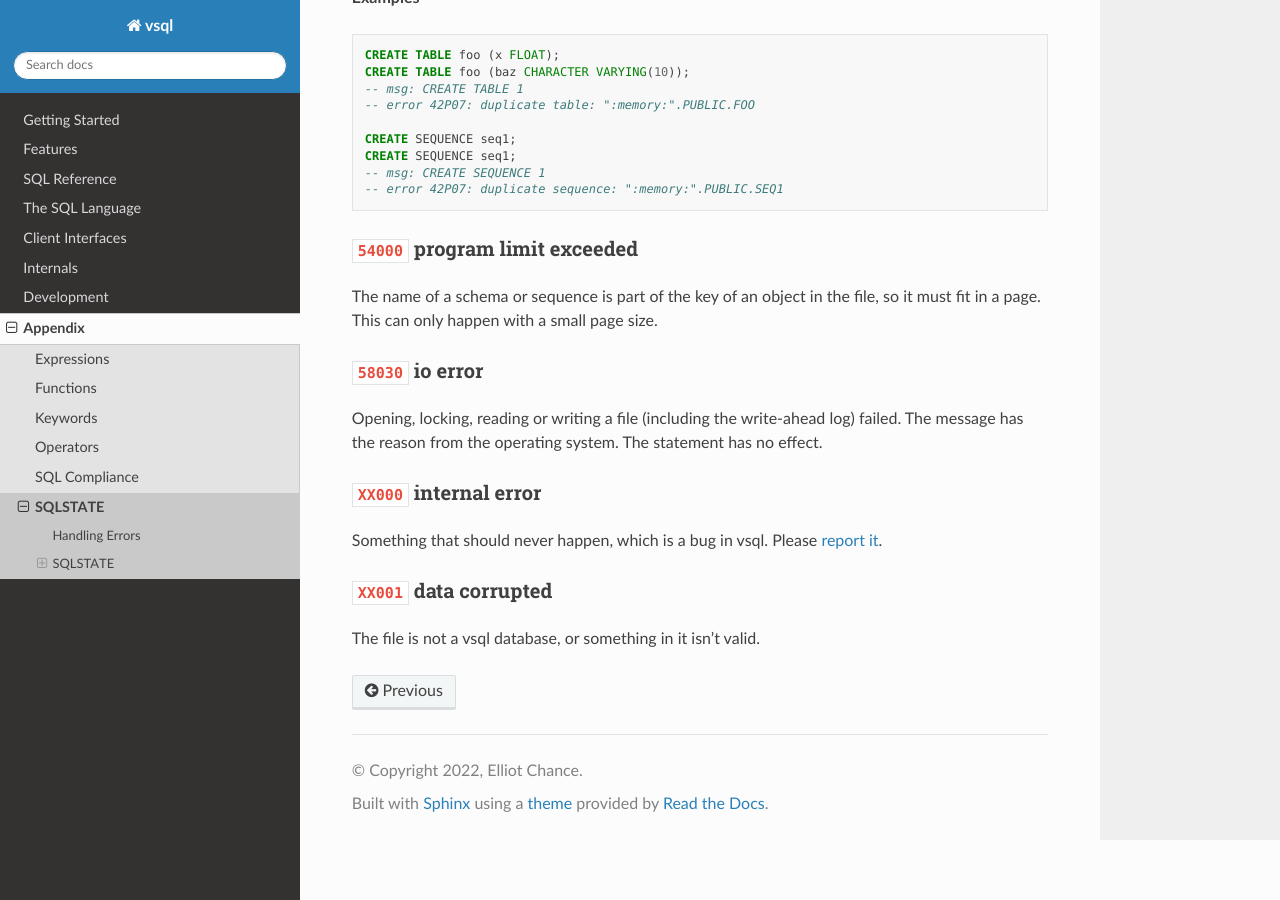
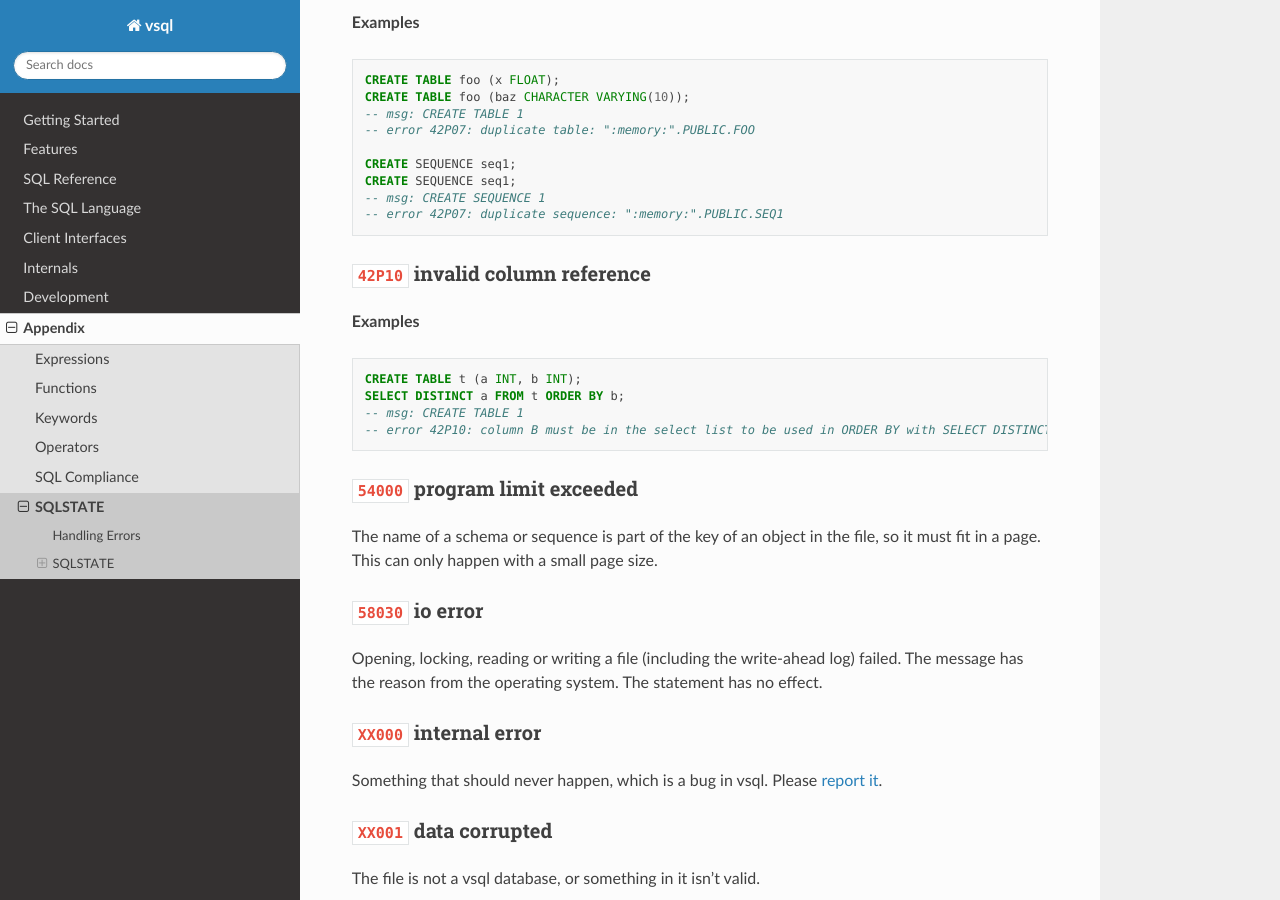
Before and after one commit to elliotchance/vsql, a Sphinx documentation site: the page built from docs/sqlstate.rst, in a window 1280 px wide and 900 px high, scrolled down 12785 px. Built offline with Sphinx 7.4.7 and the Read the Docs theme 3.1.0, drawn with Linux system fonts in a browser that asks for light colours; some of the changed text lies outside the part shown.

Commit message:
language: Support SELECT DISTINCT
Duplicate rows (where NULLs are equal) are removed before the ORDER BY,
OFFSET and FETCH, keeping the first row of each. As the standard requires,
the ORDER BY of a SELECT DISTINCT can only use the columns of the select list
(or a whole select list expression), otherwise it's a new 42P10 error, and
NEXT VALUE FOR isn't allowed in the select list (42601).

SELECT ALL is also accepted.

SQL E051-01

Fixes #454

Co-Authored-By: Claude Opus 5.5 <noreply@anthropic.com>

```diff
--- a/docs/sql-compliance.rst
+++ b/docs/sql-compliance.rst
@@ -97,7 +97,7 @@ As of the latest version (or at least the version of this documentation)
    * - ⭕ **E051**
      - **Basic query specification**
 
-   * - ❌ E051-01
+   * - ✅ E051-01
      - ``SELECT DISTINCT``
 
    * - ✅ E051-02
--- a/docs/sqlstate.rst
+++ b/docs/sqlstate.rst
@@ -628,6 +628,18 @@ the connection.
   -- msg: CREATE SEQUENCE 1
   -- error 42P07: duplicate sequence: ":memory:".PUBLIC.SEQ1
 
+``42P10`` invalid column reference
+^^^^^^^^^^^^^^^^^^^^^^^^^^^^^^^^^^
+
+**Examples**
+
+.. code-block:: sql
+
+  CREATE TABLE t (a INT, b INT);
+  SELECT DISTINCT a FROM t ORDER BY b;
+  -- msg: CREATE TABLE 1
+  -- error 42P10: column B must be in the select list to be used in ORDER BY with SELECT DISTINCT
+
 ``54000`` program limit exceeded
 ^^^^^^^^^^^^^^^^^^^^^^^^^^^^^^^^
 
```
Also changed, not shown: other parts of docs/sql-compliance.rst (+1 -1 lines), docs/select.rst (+20 -3 lines), 9 other files.
